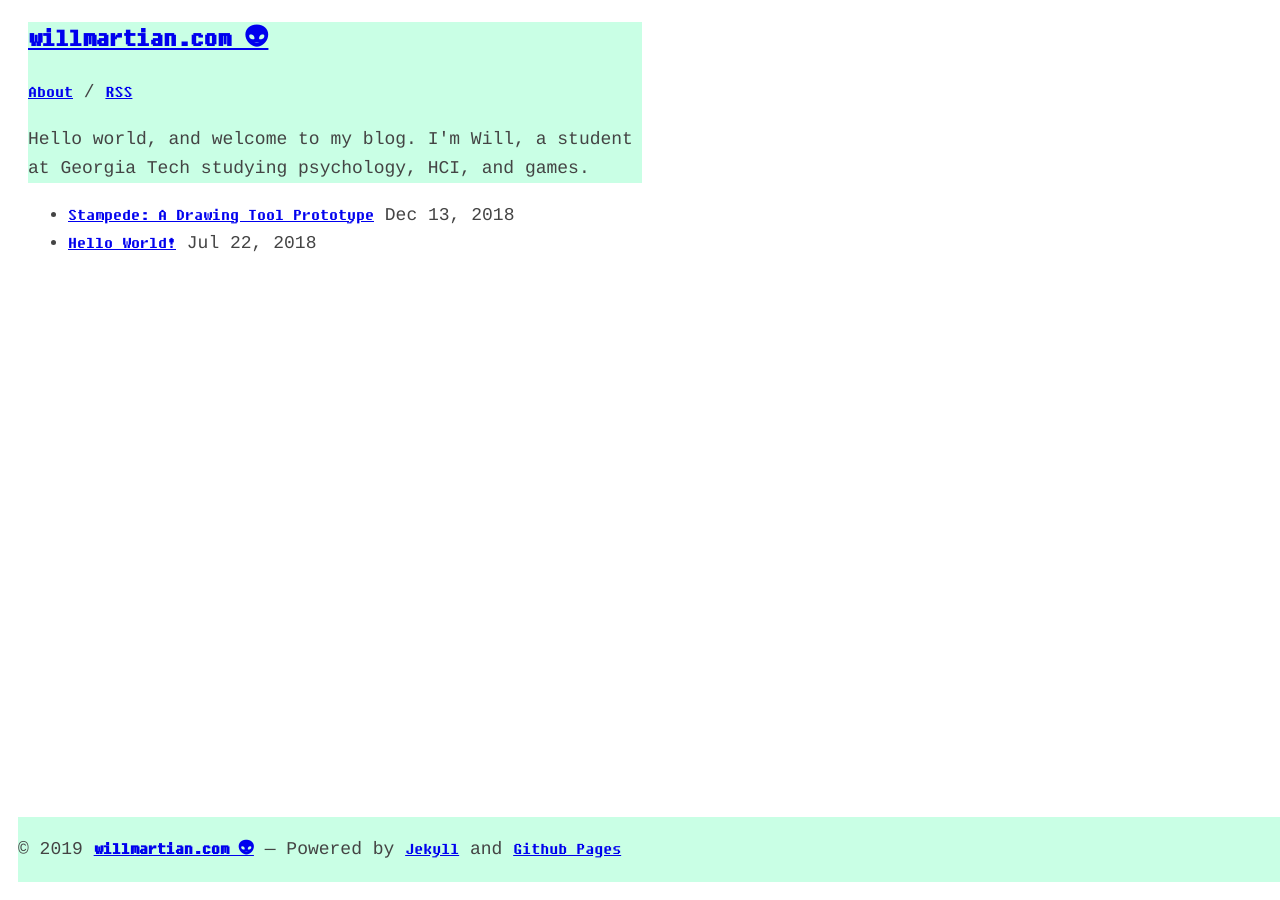
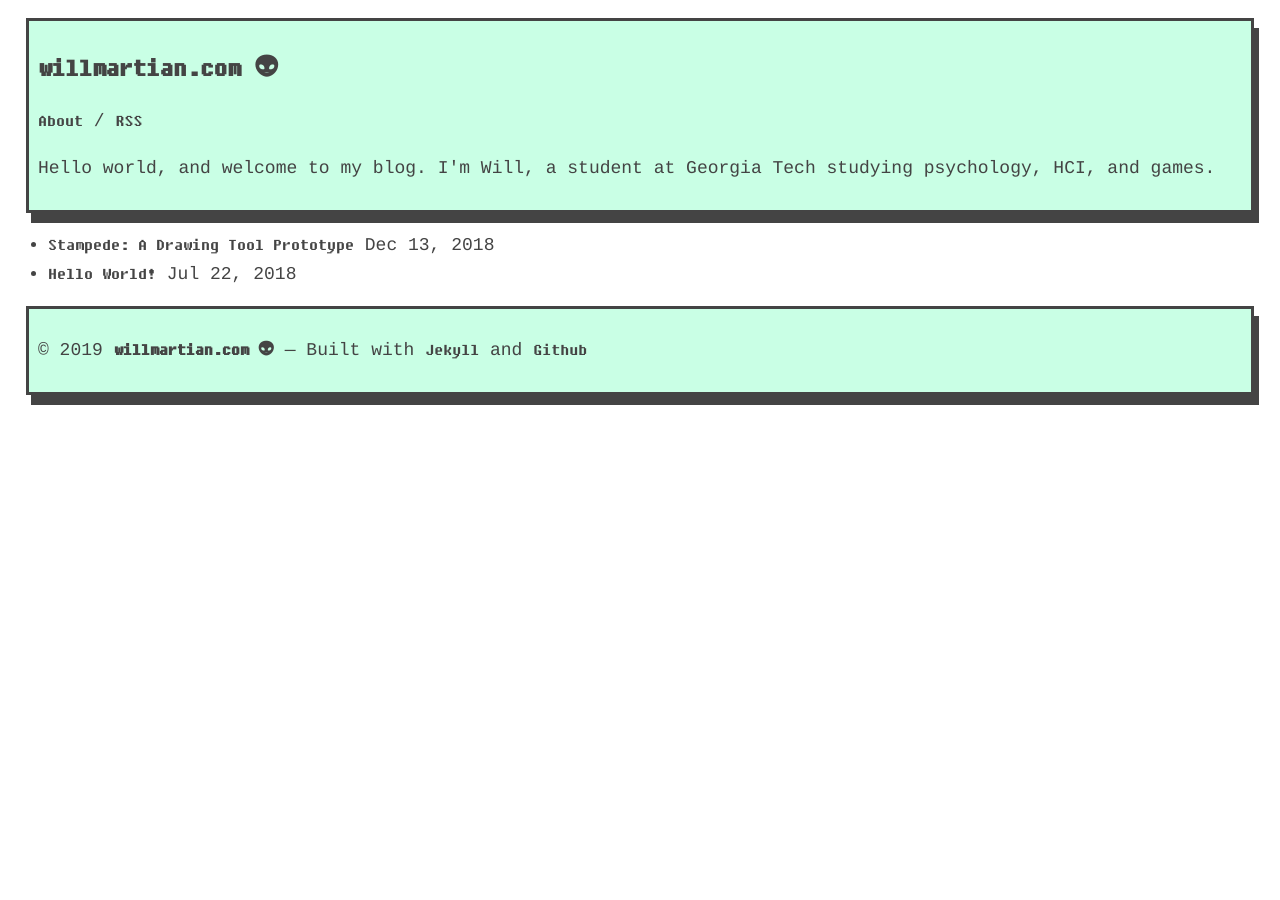
Before and after one commit to willbmartin/willbmartin.github.io, a Jekyll site: the page built from index.html, in a window 1280 px wide. Built offline with Jekyll 4.4.1, drawn with Linux system fonts in a browser that asks for light colours.

Commit message:
major style changes

```diff
--- a/_layouts/default.html
+++ b/_layouts/default.html
@@ -6,7 +6,7 @@
     <div class="page-content">
       {{ content }}
       <div class="footer">
-        <p>&copy; {{ site.time | date: '%Y' }} <a href="{{ '/' | prepend: site.baseurl | prepend: site.url }}"><strong>{{ site.title }}</strong></a> ― Powered by <a href="https://jekyllrb.com/">Jekyll</a> and <a href="https://pages.github.com/">Github Pages</a></p>
+        <p>&copy; {{ site.time | date: '%Y' }} <a href="{{ '/' | prepend: site.baseurl | prepend: site.url }}"><strong>{{ site.title }}</strong></a> ― Built with <a href="https://jekyllrb.com/">Jekyll</a> and <a href="https://github.com/willbmartin/willmartian.com">Github</a></p>
       </div>
     </div>
   </body>
--- a/css/main.css
+++ b/css/main.css
@@ -14,30 +14,51 @@
 html, body {
   font-family: Courier, monospace;
   margin: 1em, auto;
-  max-width: 650px;
+/*   max-width: 650px; */
   line-height: 1.6;
   font-size: 18px;
   color:#444;
-  padding:0 10px;
 }
 
 h1, h2, h3 {
-  line-height:1.2
+  line-height:1.2;
+  font-family: 'FixedsysExcelsior';
+  color: #444;
 }
 
 a {
   font-family: 'FixedsysExcelsior';
+  color: #444;
+}
+
+a:link, a:visited {
+  text-decoration: none;
+/*   color: #444; */
+}
+
+a:hover, a:active {
+  text-decoration: underline;
+/*   color: #444; */
 }
 
 .site-header {
   background-color: #c9ffe5;
+  margin: 1em;
+  padding: .5em .5em .5em .5em;
+  border: 3px solid;
+  box-shadow: 5px 10px;
 }
 
 .footer {
   margin: 1em;
-  position: fixed;
-  left: 0;
+  padding: .5em .5em .5em .5em;
+/*   position: fixed; */
+/*   width: 100%; */
+/*   max-width: 100%; */
+/*   left: 0; */
   bottom: 0;
-  width: 100%;
+/*   right: 0; */
   background-color: #c9ffe5;
+  border: 3px solid;
+  box-shadow: 5px 10px;
 }
```
